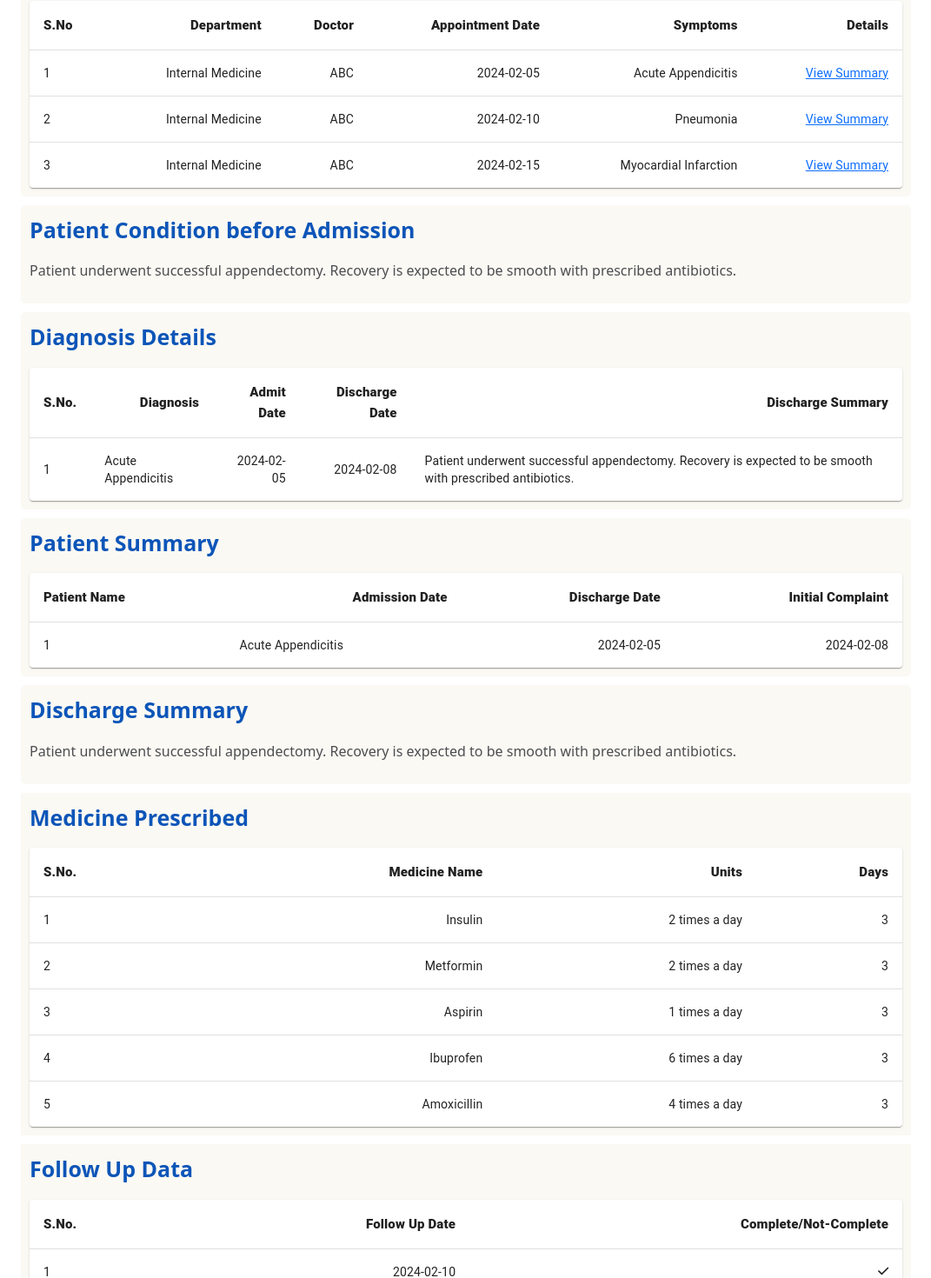
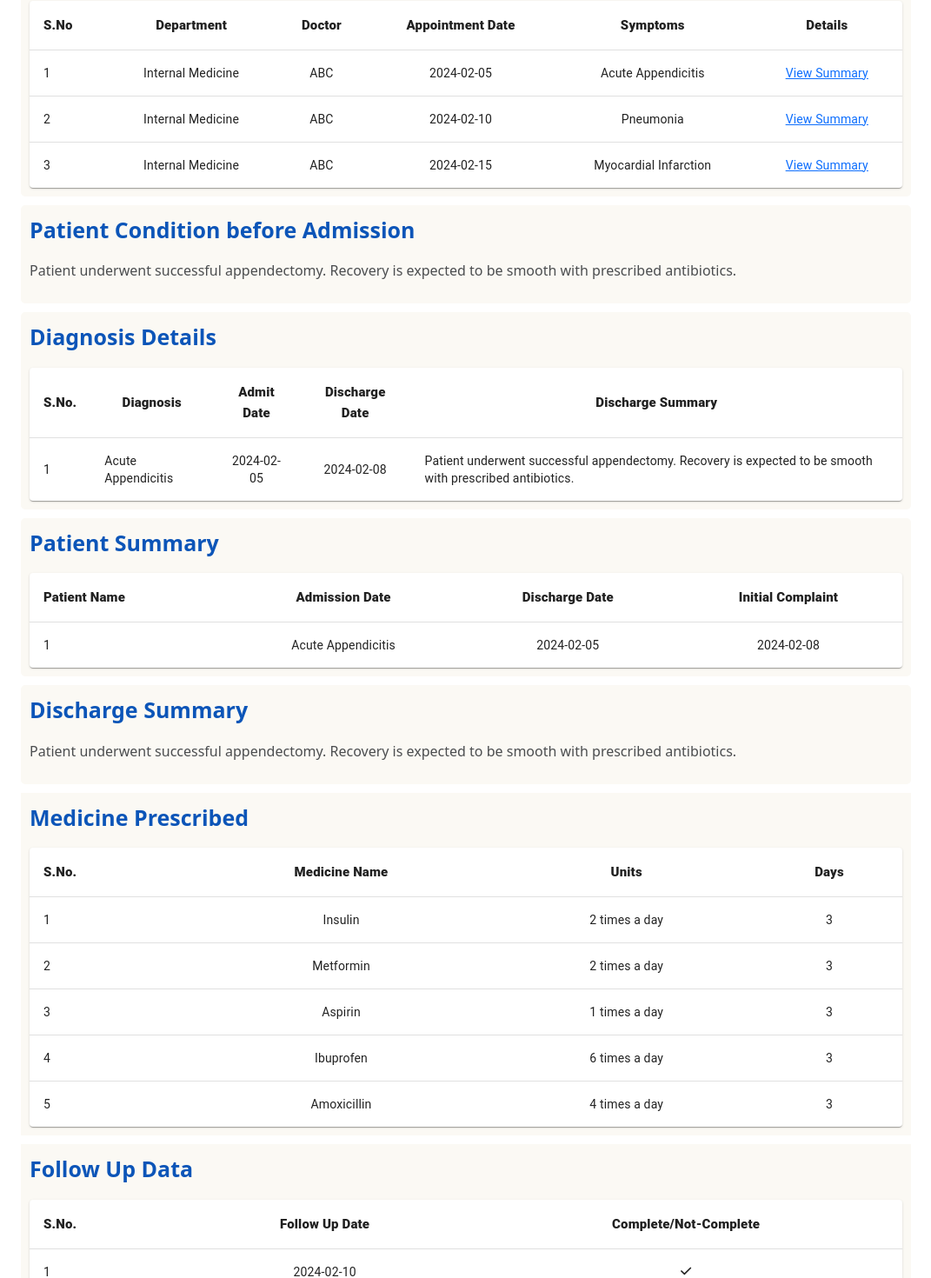
Before and after one commit to AbhinavThombare/Hackathon-UseCase-1, a React (Create React App) app in the folder member-care-team/: page /detials in a window 1280 px wide. Shown: the part 199-1669 px from the top of the page at 87% size, without its empty margins (104-1175 px from the left). Built offline with nearby package versions, Linux system fonts and the light colour scheme.

Commit message:
Added css changes for details section

```diff
--- a/member-care-team/src/components/Details/details.js
+++ b/member-care-team/src/components/Details/details.js
@@ -32,11 +32,11 @@ const Details = () => {
                                         <TableHead>
                                             <TableRow>
                                                 <TableCell className='tableHead'>S.No</TableCell>
-                                                <TableCell className='tableHead' align='right'> Department</TableCell>
-                                                <TableCell className='tableHead' align='right'> Doctor</TableCell>
-                                                <TableCell className='tableHead' align="right">Appointment Date</TableCell>
-                                                <TableCell className='tableHead' align="right">Symptoms</TableCell>
-                                                <TableCell className='tableHead' align="right">Details</TableCell>
+                                                <TableCell className='tableHead' align='center'> Department</TableCell>
+                                                <TableCell className='tableHead' align='center'> Doctor</TableCell>
+                                                <TableCell className='tableHead' align="center">Appointment Date</TableCell>
+                                                <TableCell className='tableHead' align="center">Symptoms</TableCell>
+                                                <TableCell className='tableHead' align="center">Details</TableCell>
                                             </TableRow>
                                         </TableHead>
                                         <TableBody>
@@ -46,11 +46,11 @@ const Details = () => {
                                                     sx={{ '&:last-child td, &:last-child th': { border: 0 } }}
                                                 >
                                                     <TableCell component="th" scope="row">{index + 1}</TableCell>
-                                                    <TableCell align="right">Internal Medicine</TableCell>
-                                                    <TableCell align="right">ABC</TableCell>
-                                                    <TableCell align="right">{row.admitDate}</TableCell>
-                                                    <TableCell align="right">{row.diagnosis}</TableCell>
-                                                    <TableCell align="right"><a href="#">View Summary</a></TableCell>
+                                                    <TableCell align="center">Internal Medicine</TableCell>
+                                                    <TableCell align="center">ABC</TableCell>
+                                                    <TableCell align="center">{row.admitDate}</TableCell>
+                                                    <TableCell align="center">{row.diagnosis}</TableCell>
+                                                    <TableCell align="center"><a href="#">View Summary</a></TableCell>
                                                 </TableRow>
                                             ))}
                                         </TableBody>
@@ -78,10 +78,10 @@ const Details = () => {
                                         <TableHead>
                                             <TableRow>
                                                 <TableCell className='tableHead'>S.No.</TableCell>
-                                                <TableCell className='tableHead' align='right'>Diagnosis</TableCell>
-                                                <TableCell className='tableHead' align="right">Admit Date</TableCell>
-                                                <TableCell className='tableHead' align="right">Discharge Date</TableCell>
-                                                <TableCell className='tableHead' align="right">Discharge Summary</TableCell>
+                                                <TableCell className='tableHead' align='center'>Diagnosis</TableCell>
+                                                <TableCell className='tableHead' align="center">Admit Date</TableCell>
+                                                <TableCell className='tableHead' align="center">Discharge Date</TableCell>
+                                                <TableCell className='tableHead' align="center">Discharge Summary</TableCell>
                                             </TableRow>
                                         </TableHead>
                                         <TableBody>
@@ -92,8 +92,8 @@ const Details = () => {
                                                 >
                                                     <TableCell component="th" scope="row">{index + 1}</TableCell>
                                                     <TableCell>{row.diagnosis}</TableCell>
-                                                    <TableCell align="right">{row.admitDate}</TableCell>
-                                                    <TableCell align="right">{row.dischargeDate}</TableCell>
+                                                    <TableCell align="center">{row.admitDate}</TableCell>
+                                                    <TableCell align="center">{row.dischargeDate}</TableCell>
                                                     <TableCell>{row.dischargeSummary}</TableCell>
                                                 </TableRow>
                                             ))}
@@ -113,9 +113,9 @@ const Details = () => {
                                         <TableHead>
                                             <TableRow>
                                                 <TableCell className='tableHead'>Patient Name</TableCell>
-                                                <TableCell className='tableHead' align="right">Admission Date</TableCell>
-                                                <TableCell className='tableHead' align="right">Discharge Date</TableCell>
-                                                <TableCell className='tableHead' align='right'>Initial Complaint</TableCell>
+                                                <TableCell className='tableHead' align="center">Admission Date</TableCell>
+                                                <TableCell className='tableHead' align="center">Discharge Date</TableCell>
+                                                <TableCell className='tableHead' align='center'>Initial Complaint</TableCell>
 
                                             </TableRow>
                                         </TableHead>
@@ -126,9 +126,9 @@ const Details = () => {
                                                     sx={{ '&:last-child td, &:last-child th': { border: 0 } }}
                                                 >
                                                     <TableCell component="th" scope="row">{index + 1}</TableCell>
-                                                    <TableCell>{row.diagnosis}</TableCell>
-                                                    <TableCell align="right">{row.admitDate}</TableCell>
-                                                    <TableCell align="right">{row.dischargeDate}</TableCell>
+                                                    <TableCell align="center">{row.diagnosis}</TableCell>
+                                                    <TableCell align="center">{row.admitDate}</TableCell>
+                                                    <TableCell align="center">{row.dischargeDate}</TableCell>
                                                     {/* <TableCell>Abhianv</TableCell> */}
                                                 </TableRow>
                                             ))}
@@ -159,9 +159,9 @@ const Details = () => {
                                 <TableHead>
                                     <TableRow>
                                         <TableCell className='tableHead'>S.No.</TableCell>
-                                        <TableCell className='tableHead' align="right">Medicine Name</TableCell>
-                                        <TableCell className='tableHead' align="right">Units</TableCell>
-                                        <TableCell className='tableHead' align="right">Days</TableCell>
+                                        <TableCell className='tableHead' align="center">Medicine Name</TableCell>
+                                        <TableCell className='tableHead' align="center">Units</TableCell>
+                                        <TableCell className='tableHead' align="center">Days</TableCell>
                                     </TableRow>
                                 </TableHead>
                                 <TableBody>
@@ -171,9 +171,9 @@ const Details = () => {
                                             sx={{ '&:last-child td, &:last-child th': { border: 0 } }}
                                         >
                                             <TableCell component="th" scope="row">{index + 1}</TableCell>
-                                            <TableCell align="right">{row.medicationName}</TableCell>
-                                            <TableCell align="right">{row.totalUnits}</TableCell>
-                                            <TableCell align="right">{row.doseDays}</TableCell>
+                                            <TableCell align="center">{row.medicationName}</TableCell>
+                                            <TableCell align="center">{row.totalUnits}</TableCell>
+                                            <TableCell align="center">{row.doseDays}</TableCell>
                                         </TableRow>
                                     ))}
                                 </TableBody>
@@ -188,8 +188,8 @@ const Details = () => {
                                 <TableHead>
                                     <TableRow>
                                         <TableCell className='tableHead'>S.No.</TableCell>
-                                        <TableCell className='tableHead' align="right">Follow Up Date</TableCell>
-                                        <TableCell className='tableHead' align="right">Complete/Not-Complete</TableCell>
+                                        <TableCell className='tableHead' align="center">Follow Up Date</TableCell>
+                                        <TableCell className='tableHead' align="center">Complete/Not-Complete</TableCell>
                                     </TableRow>
                                 </TableHead>
                                 <TableBody>
@@ -199,8 +199,8 @@ const Details = () => {
                                             sx={{ '&:last-child td, &:last-child th': { border: 0 } }}
                                         >
                                             <TableCell component="th" scope="row">{index + 1}</TableCell>
-                                            <TableCell align="right">{row.followupDate}</TableCell>
-                                            <TableCell align="right">{(row.completed ? <FontAwesomeIcon icon={faCheck} /> : <FontAwesomeIcon icon={faCircleXmark} />)}</TableCell>
+                                            <TableCell align="center">{row.followupDate}</TableCell>
+                                            <TableCell align="center">{(row.completed ? <FontAwesomeIcon icon={faCheck} /> : <FontAwesomeIcon icon={faCircleXmark} />)}</TableCell>
                                         </TableRow>
                                     ))}
                                 </TableBody>
```
